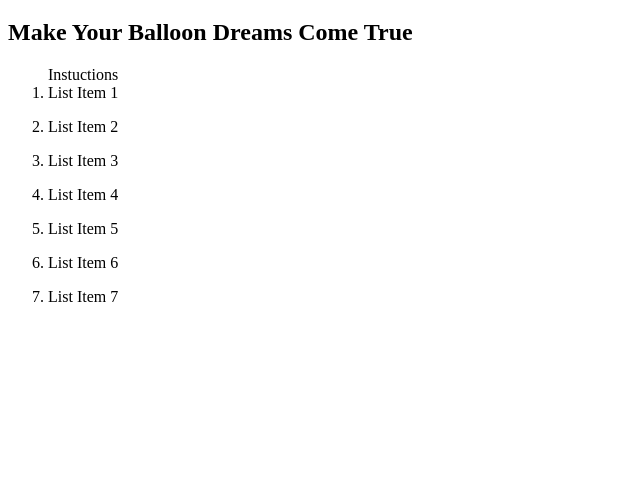
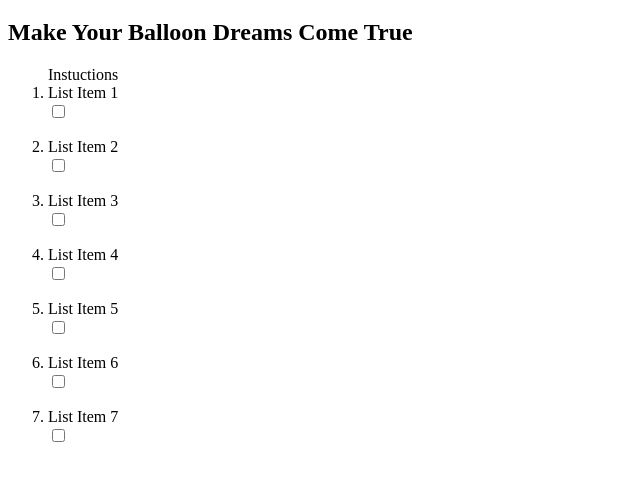
Before and after one commit to YamianR/JS-Fundamentals-III---To-Do-List, a website: page index.html in a window 1280 px wide. Shown: the part 61-542 px from the top of the page, without its empty margins (0-640 px from the left). Drawn offline with Linux system fonts and the light colour scheme.

Commit message:
check boxes

```diff
--- a/index.html
+++ b/index.html
@@ -15,18 +15,25 @@
  <h2>Make Your Balloon Dreams Come True</h2>
     <ol>Instuctions
     <li> List Item 1</li>
+    <input type="checkbox" id="finished1" name="Complete" value="">
     <p></p>
     <li> List Item 2</li>
+    <input type="checkbox" id="finished1" name="Complete" value="">
     <p></p>
     <li> List Item 3</li>
+    <input type="checkbox" id="finished1" name="Complete" value="">
     <p></p>
     <li> List Item 4 </li>
+    <input type="checkbox" id="finished1" name="Complete" value="">
     <p></p>
     <li> List Item 5</li>
+    <input type="checkbox" id="finished1" name="Complete" value="">
     <p></p>
     <li> List Item 6</li>
+    <input type="checkbox" id="finished1" name="Complete" value="">
     <p></p>
     <li> List Item 7 </li>
+    <input type="checkbox" id="finished1" name="Complete" value="">
     <p></p>
 </ol>
 
```
